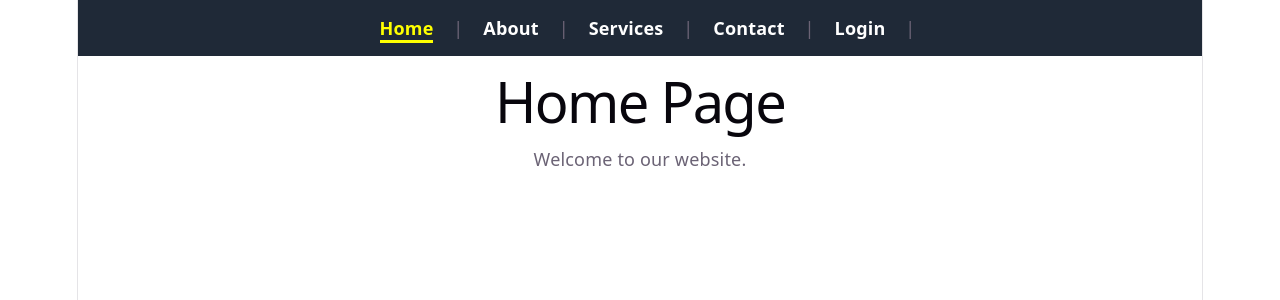
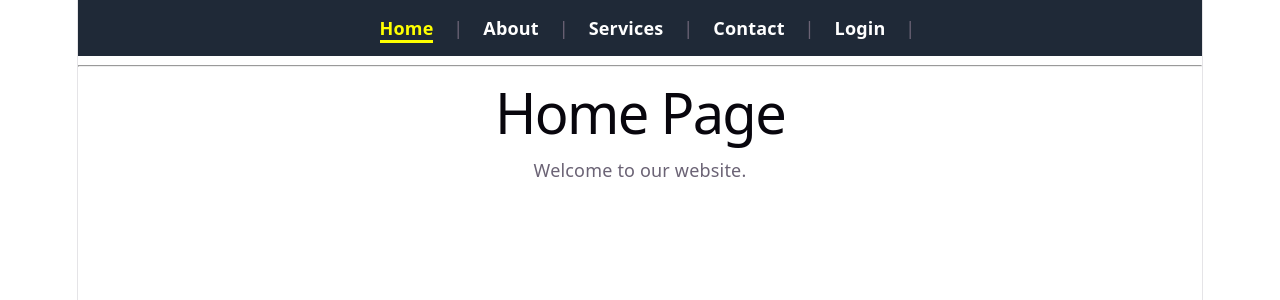
Before and after one commit to Md-Abul-Kalam-Azad-318/react-learning, a React (Vite) app: page / in a window 1280 px wide. Shown: the top 300 px of the page. Built offline with nearby package versions, Linux system fonts and the light colour scheme.

Commit message:
Learn React Router Layout routes

```diff
--- a/src/App.jsx
+++ b/src/App.jsx
@@ -2,6 +2,7 @@
 import {Routes, Route} from "react-router-dom";
 
 import Navbar from "./components/Navbar";
+import MainLayout from './components/MainLayout';
 import Home from "./pages/Home";
 import About from "./pages/About";
 import Services from "./pages/Services";
@@ -20,14 +21,15 @@
 const App = () => {
   return (
     <div>
-        <Navbar />
 
       <Routes>
+        <Route element = {<MainLayout />}>
           <Route path = "/" element = {<Home />} />
           <Route path = "/about" element = {<About />} />
           <Route path = "/services" element = {<Services />} />
           <Route path = "/contact" element = {<Contact/>} />
           <Route path="/login" element = {<Login />}/>
+        </Route>
 
         <Route path = "/user/:id" element = {<User />}/>
 
--- /dev/null
+++ b/src/components/MainLayout.jsx
@@ -0,0 +1,17 @@
+import React from 'react';
+import Navbar from './Navbar';
+import { Outlet } from 'react-router-dom';
+
+function MainLayout() {
+  return (
+    <div>
+        <Navbar />
+
+        <hr />
+
+        <Outlet />
+    </div>
+  );
+}
+
+export default MainLayout;
```
Lines whose indentation alone changed are shown as unchanged.
